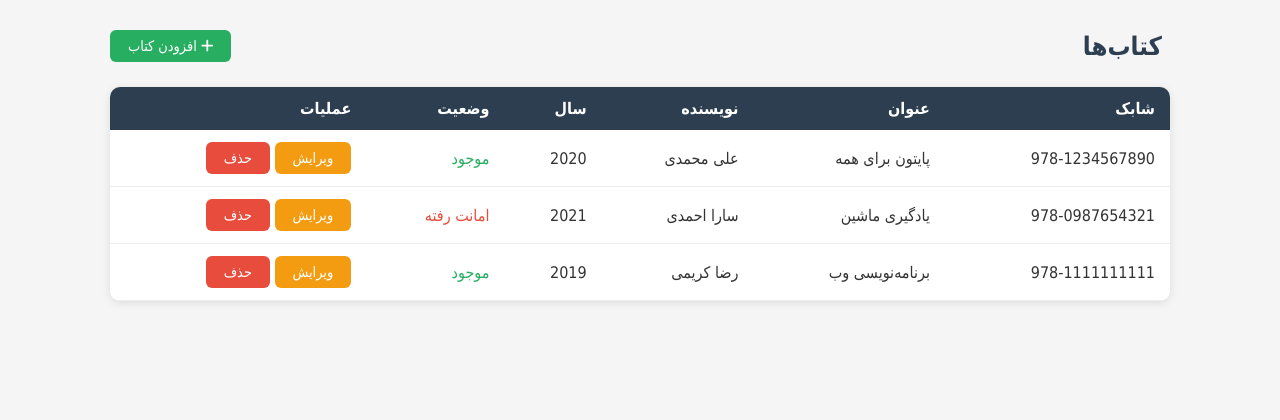
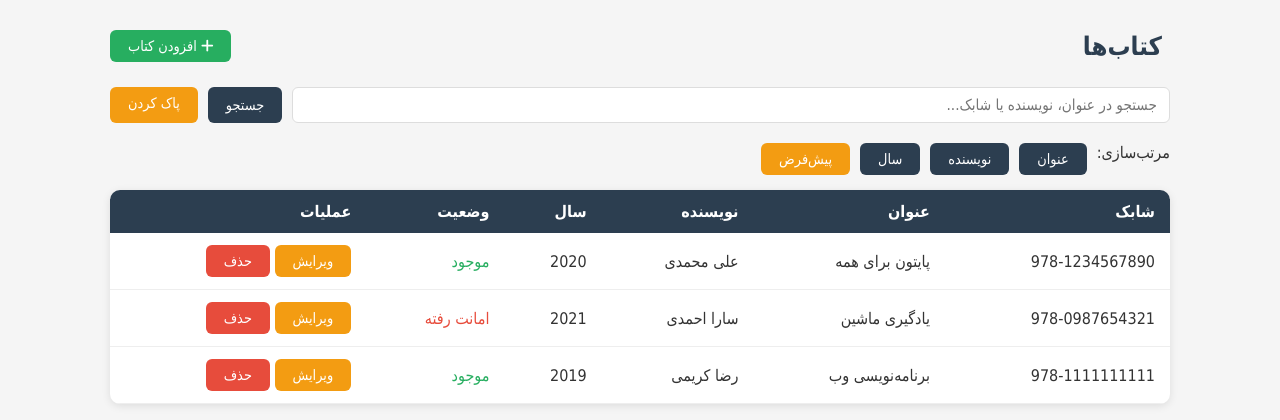
Before and after one commit to SalehPRD/liberary-management, a FastAPI app: page /books/landing in a window 1280 px wide. Shown: the part 56-476 px from the top of the page. Run offline with FastAPI, Linux system fonts and the light colour scheme.

Commit message:
جستوجوجو٫مرتب سازی و صفحه بندی کتاب ها

```diff
--- a/app/templates/books_landing.html
+++ b/app/templates/books_landing.html
@@ -6,6 +6,25 @@
     <a href="/books/add" class="btn btn-success">
         <i class="fas fa-plus"></i> افزودن کتاب
     </a>
+</div>
+
+<!-- جستجو -->
+<div class="search-bar">
+    <form method="get" action="/books/landing" style="display:flex; gap:10px; width:100%;">
+        <input type="text" name="search" value="{{ search }}" placeholder="جستجو در عنوان، نویسنده یا شابک...">
+        <input type="hidden" name="sort" value="{{ sort }}">
+        <button type="submit" class="btn btn-primary">جستجو</button>
+        <a href="/books/landing" class="btn btn-warning">پاک کردن</a>
+    </form>
+</div>
+
+<!-- مرتب‌سازی -->
+<div style="margin-bottom: 15px; display:flex; gap:10px;">
+    <span>مرتب‌سازی:</span>
+    <a href="{{ base_url }}&sort=title&page=1" class="btn btn-primary {% if sort == 'title' %}active{% endif %}">عنوان</a>
+    <a href="{{ base_url }}&sort=author&page=1" class="btn btn-primary {% if sort == 'author' %}active{% endif %}">نویسنده</a>
+    <a href="{{ base_url }}&sort=year&page=1" class="btn btn-primary {% if sort == 'year' %}active{% endif %}">سال</a>
+    <a href="{{ base_url }}&sort=&page=1" class="btn btn-warning">پیش‌فرض</a>
 </div>
 
 <table>
@@ -41,4 +60,15 @@
         {% endfor %}
     </tbody>
 </table>
+
+<!-- صفحه‌بندی -->
+{% if total_pages > 1 %}
+<div class="pagination">
+    {% for p in range(1, total_pages + 1) %}
+        <a href="{{ base_url }}&page={{ p }}"
+           class="{% if p == page %}active{% endif %}">{{ p }}</a>
+    {% endfor %}
+</div>
+{% endif %}
+
 {% endblock %}
```
Also changed, not shown: app/routes/books.py (+38 -2 lines), 2 other files.
